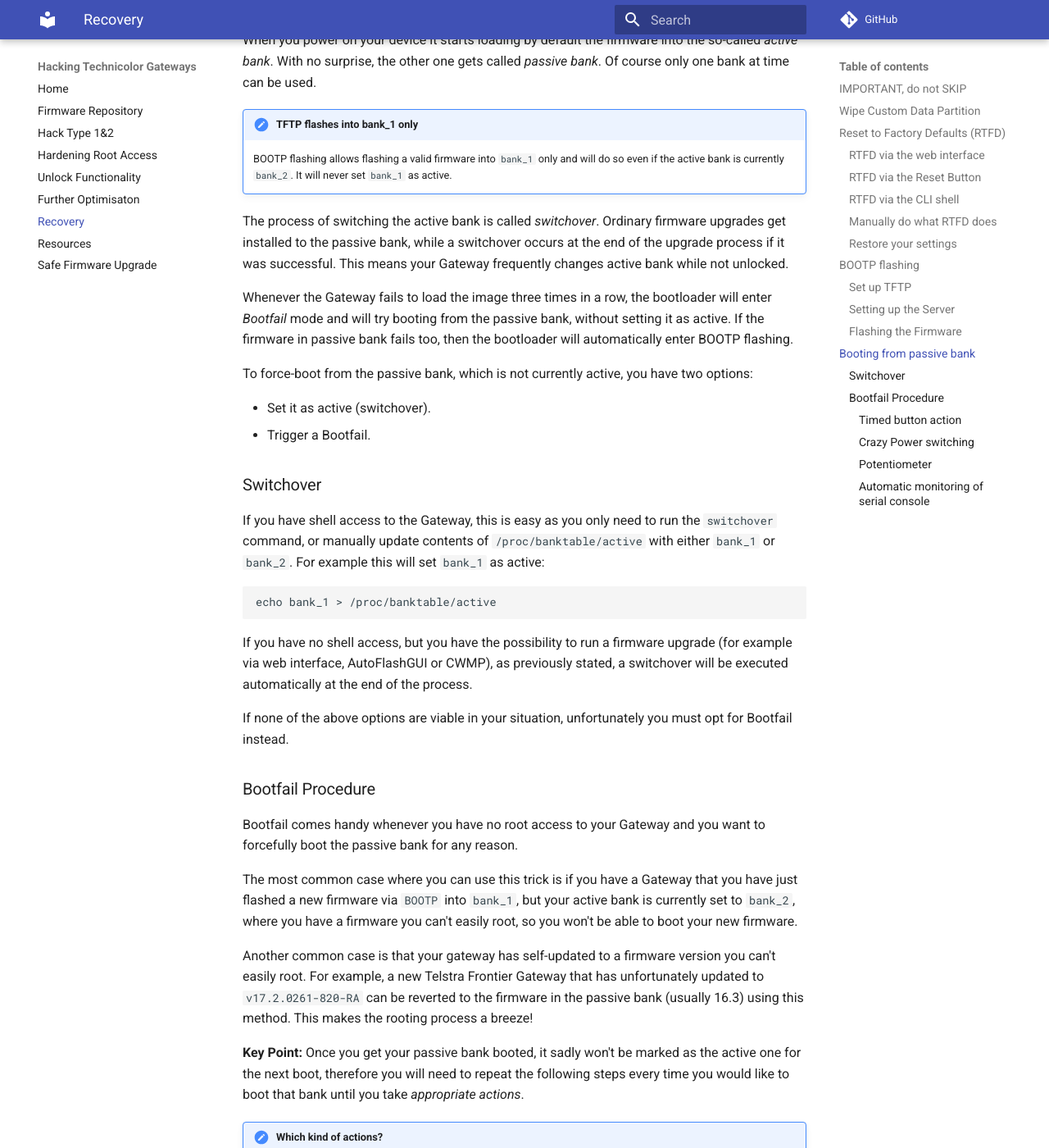
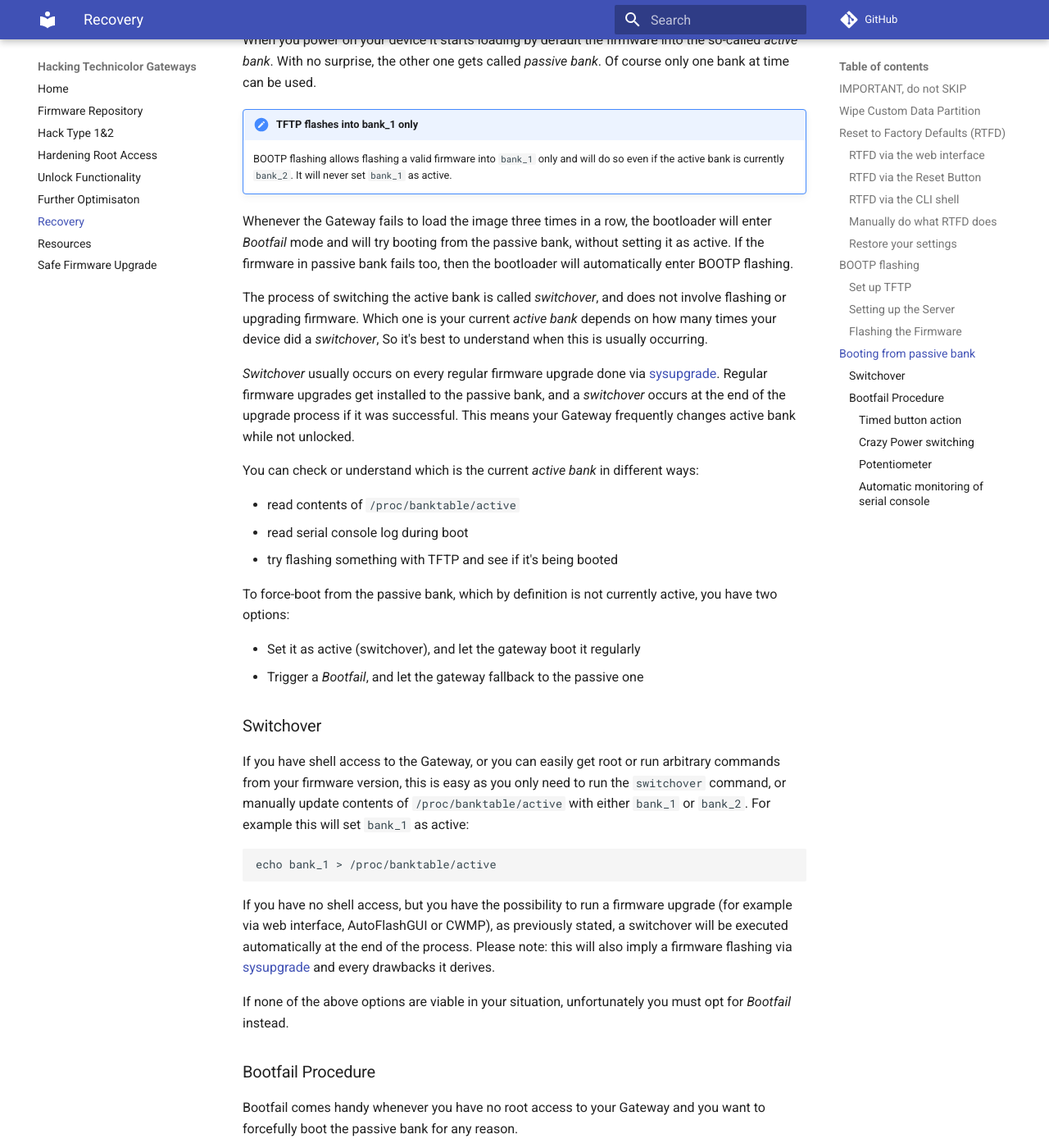
Before and after one commit to hack-technicolor/hack-technicolor, an MkDocs documentation site: the page built from docs/Recovery.md, in a window 1280 px wide and 1400 px high, scrolled down 8801 px. Shown: the whole window at 82% size. Built offline with MkDocs 1.6.1 and Material for MkDocs 9.7.7, drawn with Linux system fonts in a browser that asks for light colours; comment, search, counter and statistics services are not loaded.

Commit message:
Explain how to determine active bank Improve Switchover description Expliciting relation between sysupgrade and switchover

````diff
--- a/docs/Recovery.md
+++ b/docs/Recovery.md
@@ -233,26 +233,34 @@
 !!! hint "TFTP flashes into bank_1 only"
     BOOTP flashing allows flashing a valid firmware into `bank_1` only and will do so even if the active bank is currently `bank_2`. It will never set `bank_1` as active.
 
-The process of switching the active bank is called *switchover*. Ordinary firmware upgrades get installed to the passive bank, while a switchover occurs at the end of the upgrade process if it was successful. This means your Gateway frequently changes active bank while not unlocked.
-
 Whenever the Gateway fails to load the image three times in a row, the bootloader will enter *Bootfail* mode and will try booting from the passive bank, without setting it as active. If the firmware in passive bank fails too, then the bootloader will automatically enter BOOTP flashing.
 
-To force-boot from the passive bank, which is not currently active, you have two options:
+The process of switching the active bank is called *switchover*, and does not involve flashing or upgrading firmware. Which one is your current *active bank* depends on how many times your device did a *switchover*, So it's best to understand when this is usually occurring.
 
-- Set it as active (switchover).
-- Trigger a Bootfail.
+*Switchover* usually occurs on every regular firmware upgrade done via [sysupgrade](Resources/#different-methods-of-flashing-firmwares). Regular firmware upgrades get installed to the passive bank, and a *switchover* occurs at the end of the upgrade process if it was successful. This means your Gateway frequently changes active bank while not unlocked.
+
+You can check or understand which is the current *active bank* in different ways:
+
+- read contents of `/proc/banktable/active`
+- read serial console log during boot
+- try flashing something with TFTP and see if it's being booted
+
+To force-boot from the passive bank, which by definition is not currently active, you have two options:
+
+- Set it as active (switchover), and let the gateway boot it regularly
+- Trigger a *Bootfail*, and let the gateway fallback to the passive one
 
 ### Switchover
 
-If you have shell access to the Gateway, this is easy as you only need to run the `switchover` command, or manually update contents of `/proc/banktable/active` with either `bank_1` or `bank_2`. For example this will set `bank_1` as active:
+If you have shell access to the Gateway, or you can easily get root or run arbitrary commands from your firmware version, this is easy as you only need to run the `switchover` command, or manually update contents of `/proc/banktable/active` with either `bank_1` or `bank_2`. For example this will set `bank_1` as active:
 
 ```bash
 echo bank_1 > /proc/banktable/active
 ```
 
-If you have no shell access, but you have the possibility to run a firmware upgrade (for example via web interface, AutoFlashGUI or CWMP), as previously stated, a switchover will be executed automatically at the end of the process.
+If you have no shell access, but you have the possibility to run a firmware upgrade (for example via web interface, AutoFlashGUI or CWMP), as previously stated, a switchover will be executed automatically at the end of the process. Please note: this will also imply a firmware flashing via [sysupgrade](Resources/#sysupgrade) and every drawbacks it derives.
 
-If none of the above options are viable in your situation, unfortunately you must opt for Bootfail instead.
+If none of the above options are viable in your situation, unfortunately you must opt for *Bootfail* instead.
 
 ### Bootfail Procedure
 
````
